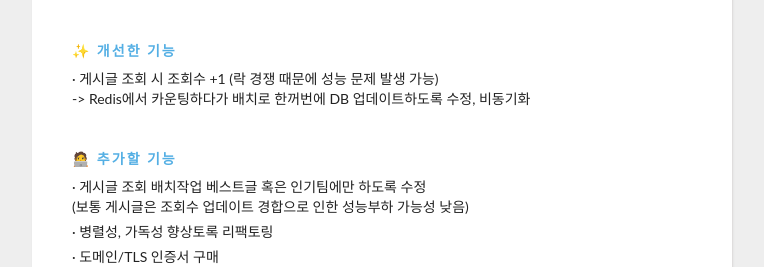
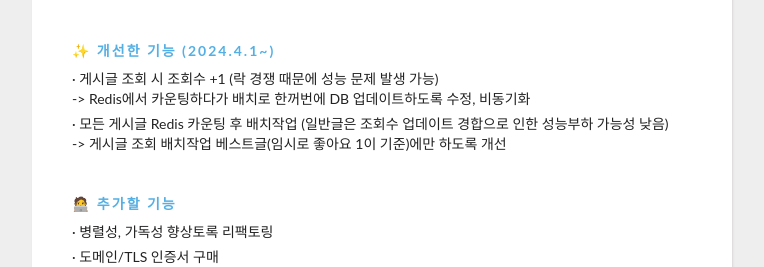
Before and after one commit to ljkhyeong/portfolio, a React (Create React App) app: page /project3 in a window 1280 px wide. Shown: the part 1247-1514 px from the top of the page, without its empty margins (258-1022 px from the left). Built offline with nearby package versions, Linux system fonts and the light colour scheme.

Commit message:
Update: Project3 내용 추가
개선기능 추가

```diff
--- a/src/component/project/Project3.js
+++ b/src/component/project/Project3.js
@@ -160,7 +160,7 @@ const Project3 = () => {
               ))}
             </div>
             <div className="section">
-              <div className="section__title">✨ 개선한 기능</div>
+              <div className="section__title">✨ 개선한 기능 (2024.4.1~)</div>
               <div className="section__list">
                 <div className="section__list-item">
                   <div className="project-text">
@@ -169,6 +169,12 @@ const Project3 = () => {
                     <br /> -> Redis에서 카운팅하다가 배치로 한꺼번에 DB
                     업데이트하도록 수정, 비동기화
                   </div>
+                  <div className="project-text">
+                    · 모든 게시글 Redis 카운팅 후 배치작업 (일반글은 조회수
+                    업데이트 경합으로 인한 성능부하 가능성 낮음)
+                    <br /> -> 게시글 조회 배치작업 베스트글(임시로 좋아요 1이
+                    기준)에만 하도록 개선
+                  </div>
                 </div>
               </div>
             </div>
@@ -176,12 +182,6 @@ const Project3 = () => {
               <div className="section__title">🧑‍💻 추가할 기능</div>
               <div className="section__list">
                 <div className="section__list-item">
-                  <div className="project-text">
-                    · 게시글 조회 배치작업 베스트글 혹은 인기팀에만 하도록 수정
-                    <br />
-                    (보통 게시글은 조회수 업데이트 경합으로 인한 성능부하 가능성
-                    낮음)
-                  </div>
                   <div className="project-text">
                     · 병렬성, 가독성 향상토록 리팩토링
                   </div>
```
